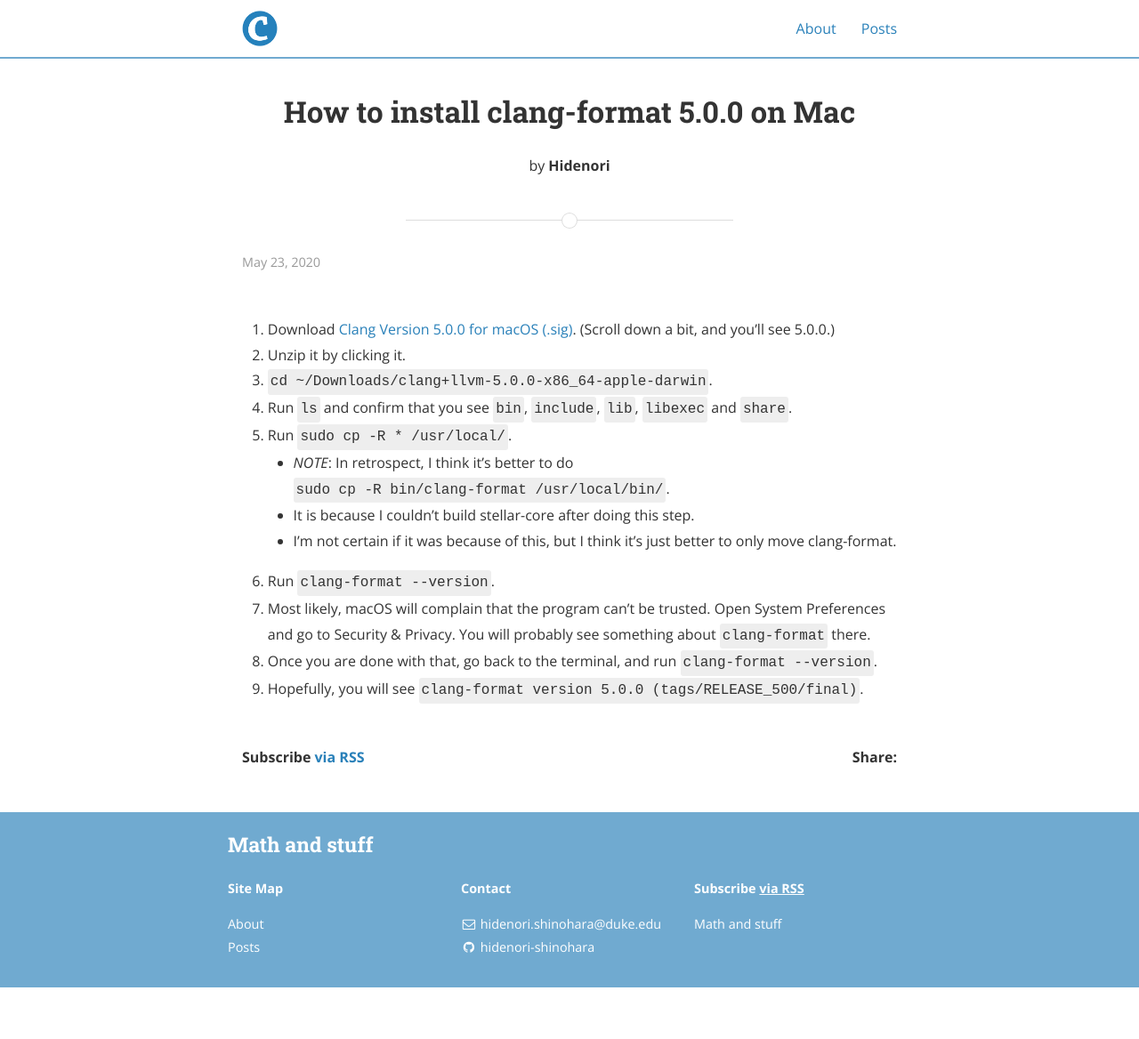
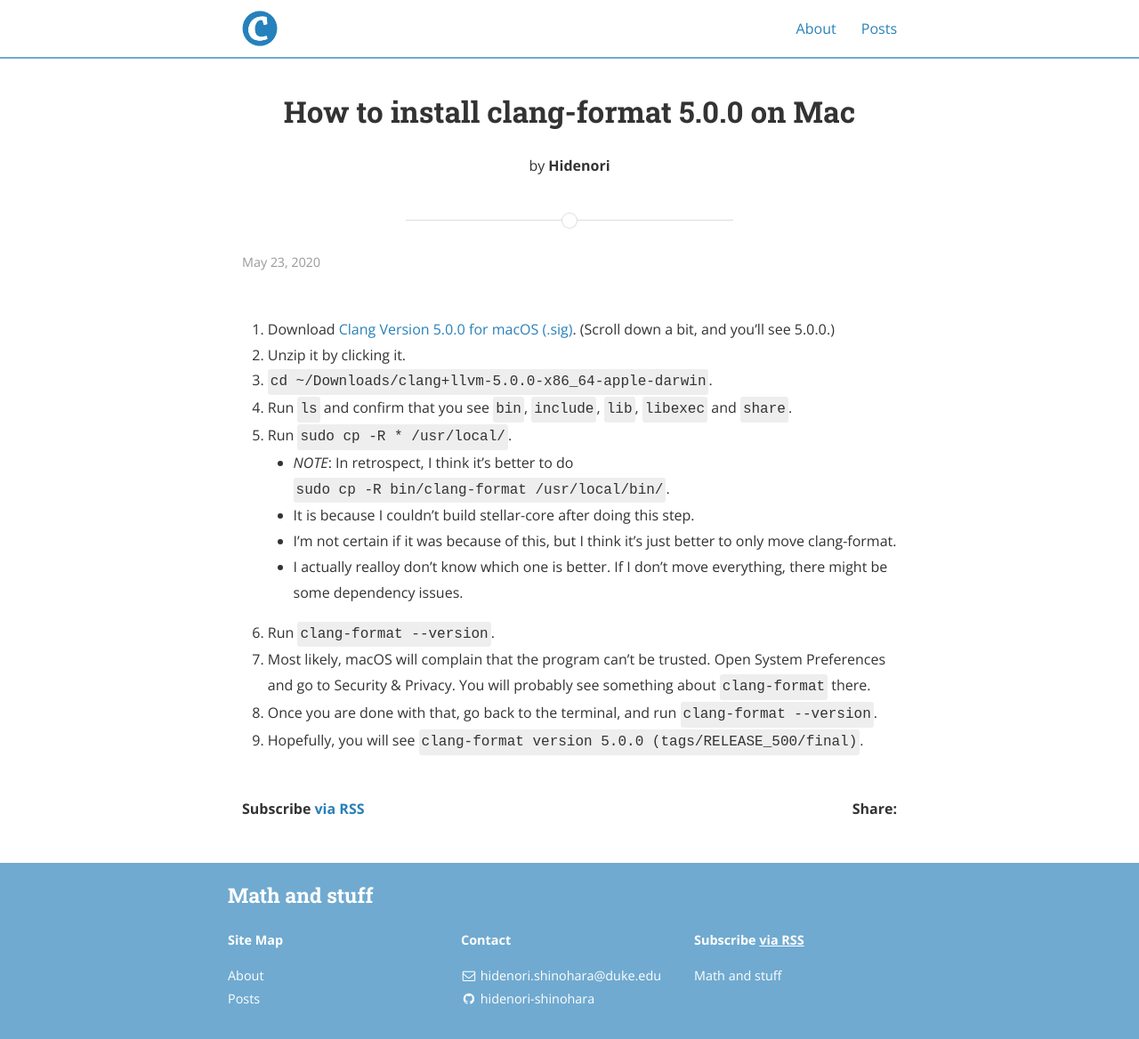
Before and after one commit to hidenori-shinohara/hidenori-shinohara.github.io, a Jekyll site: the page built from _posts/stellar/2020-05-23-clang-format-500.md, in a window 1280 px wide. Shown: the whole page at 89% size. Built offline with Jekyll 4.4.1, drawn with Linux system fonts in a browser that asks for light colours; nearby versions of some CDN libraries; before the commit the page ends 1110 px from its top, so only the background shows below that.

Commit message:
Update 2020-05-23-clang-format-500.md

```diff
--- a/_posts/stellar/2020-05-23-clang-format-500.md
+++ b/_posts/stellar/2020-05-23-clang-format-500.md
@@ -15,6 +15,7 @@ author: Hidenori
     * *NOTE*: In retrospect, I think it's better to do `sudo cp -R bin/clang-format /usr/local/bin/`.
     * It is because I couldn't build stellar-core after doing this step.
     * I'm not certain if it was because of this, but I think it's just better to only move clang-format.
+    * I actually realloy don't know which one is better. If I don't move everything, there might be some dependency issues.
 1. Run `clang-format --version`.
 1. Most likely, macOS will complain that the program can't be trusted.
    Open System Preferences and go to Security & Privacy.
```
